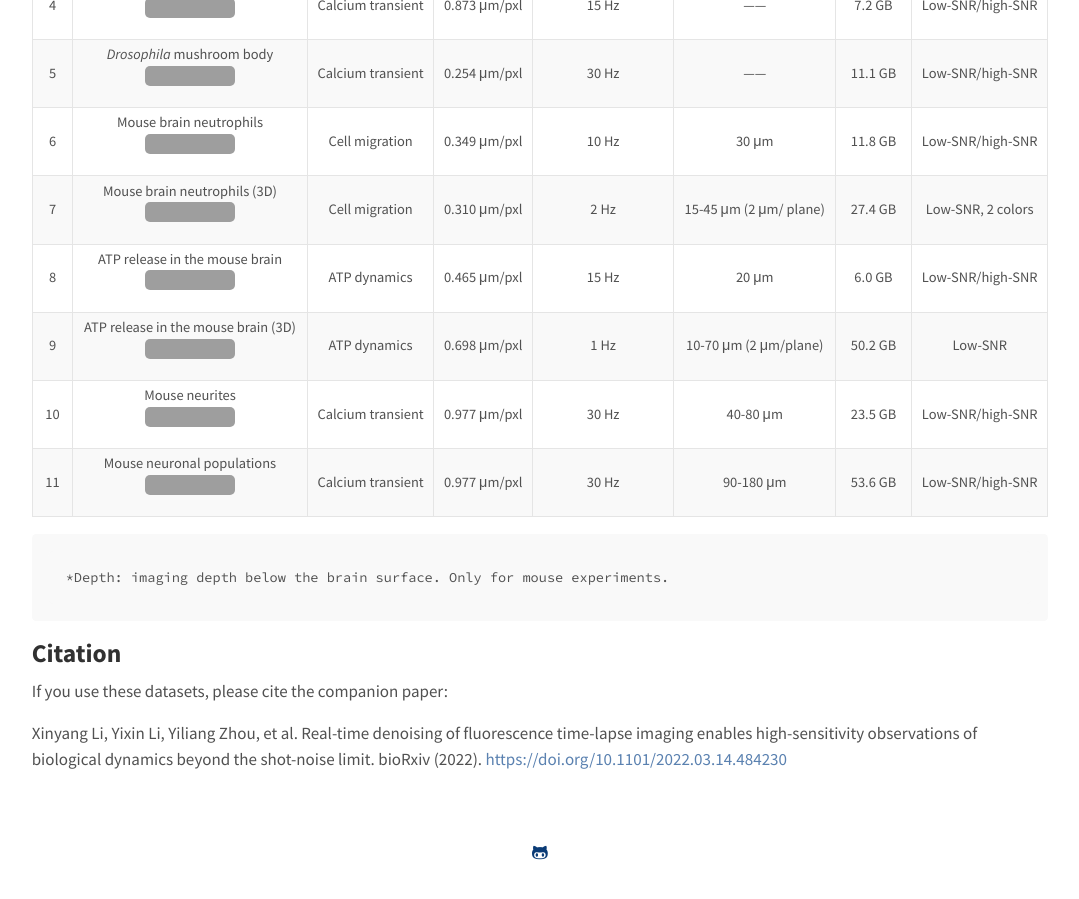
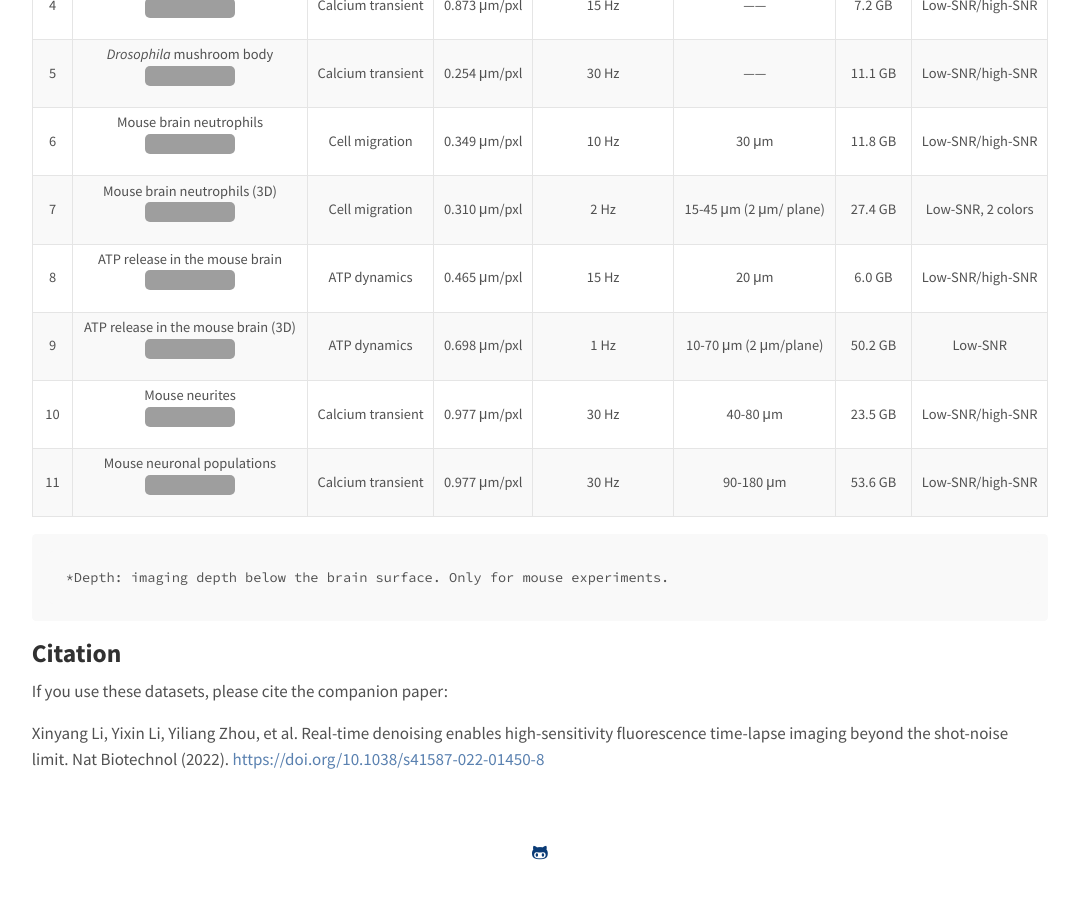
Before and after one commit to cabooster/DeepCAD-RT, a Jekyll site: the page built from Datasets.md, in a window 1280 px wide and 900 px high, scrolled down 675 px, cut to the strip 0-899 px from the top of the window. Shown: the whole strip, without its empty margins (100-1179 px from the left). Built offline with Jekyll 4.4.1, drawn with Linux system fonts in a browser that asks for light colours; grey boxes are pictures that could not be loaded.

Commit message:
Update Datasets.md

```diff
--- a/Datasets.md
+++ b/Datasets.md
@@ -29,4 +29,4 @@ All data used for training and validation of DeepCAD-RT are made publicly availa
 
 If you use these datasets, please cite the companion paper:
 
-Xinyang Li, Yixin Li, Yiliang Zhou, et al. Real-time denoising of fluorescence time-lapse imaging enables high-sensitivity observations of biological dynamics beyond the shot-noise limit. bioRxiv (2022). [https://doi.org/10.1101/2022.03.14.484230](https://www.biorxiv.org/content/10.1101/2022.03.14.484230v1)
+Xinyang Li, Yixin Li, Yiliang Zhou, et al. Real-time denoising enables high-sensitivity fluorescence time-lapse imaging beyond the shot-noise limit. Nat Biotechnol (2022). [https://doi.org/10.1038/s41587-022-01450-8](https://www.nature.com/articles/s41587-022-01450-8)
```
